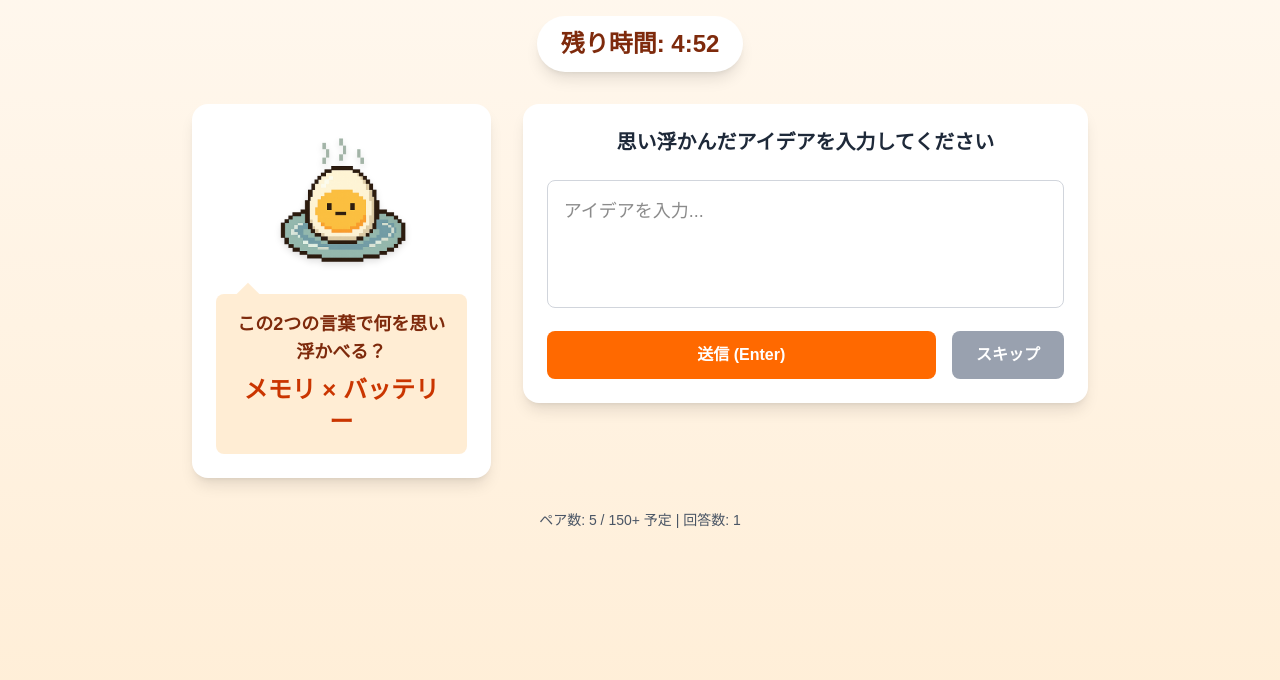
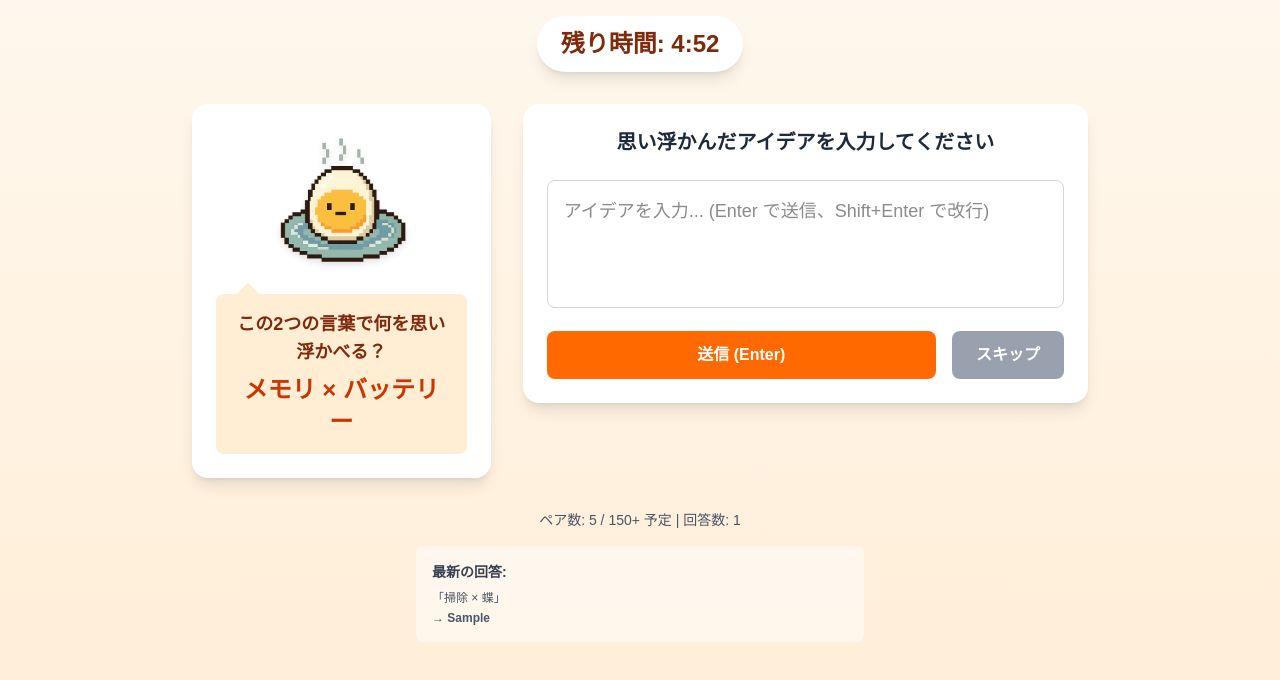
Before and after one commit to S-guchi/onsen-tamago, a Next.js app: page /session in a window 1280 px wide. Both pictures are taken after typing "Sample" into the empty fields and a click on the button "送信 (Enter)". Shown: the top 680 px of the page. Built offline with nearby package versions, Linux system fonts and the light colour scheme.

Commit message:
[#1-7] Enter送信/入力欄クリア実装 - 連続投稿試験対応

```diff
--- a/src/app/session/page.tsx
+++ b/src/app/session/page.tsx
@@ -146,7 +146,13 @@ export default function SessionPage() {
                   <textarea
                     value={userInput}
                     onChange={(e) => setUserInput(e.target.value)}
-                    placeholder="アイデアを入力..."
+                    onKeyDown={(e) => {
+                      if (e.key === 'Enter' && !e.shiftKey) {
+                        e.preventDefault();
+                        handleSubmit(e);
+                      }
+                    }}
+                    placeholder="アイデアを入力... (Enter で送信、Shift+Enter で改行)"
                     className="w-full h-32 p-4 border border-gray-300 rounded-lg resize-none focus:outline-none focus:ring-2 focus:ring-orange-500 text-lg"
                     autoFocus
                   />
@@ -178,6 +184,17 @@ export default function SessionPage() {
             ペア数: {pairCount} / 150+ 予定 | 回答数: {responses.length}
           </div>
         </div>
+
+        {/* 開発用: 最新の回答を表示 */}
+        {responses.length > 0 && (
+          <div className="mt-4 bg-white/50 rounded-lg p-4 max-w-md mx-auto">
+            <h3 className="text-sm font-bold text-gray-700 mb-2">最新の回答:</h3>
+            <div className="text-xs text-gray-600">
+              <div>「{responses[responses.length - 1].wordPair[0]} × {responses[responses.length - 1].wordPair[1]}」</div>
+              <div className="mt-1 font-semibold">→ {responses[responses.length - 1].userInput}</div>
+            </div>
+          </div>
+        )}
       </div>
     </div>
   );
```
